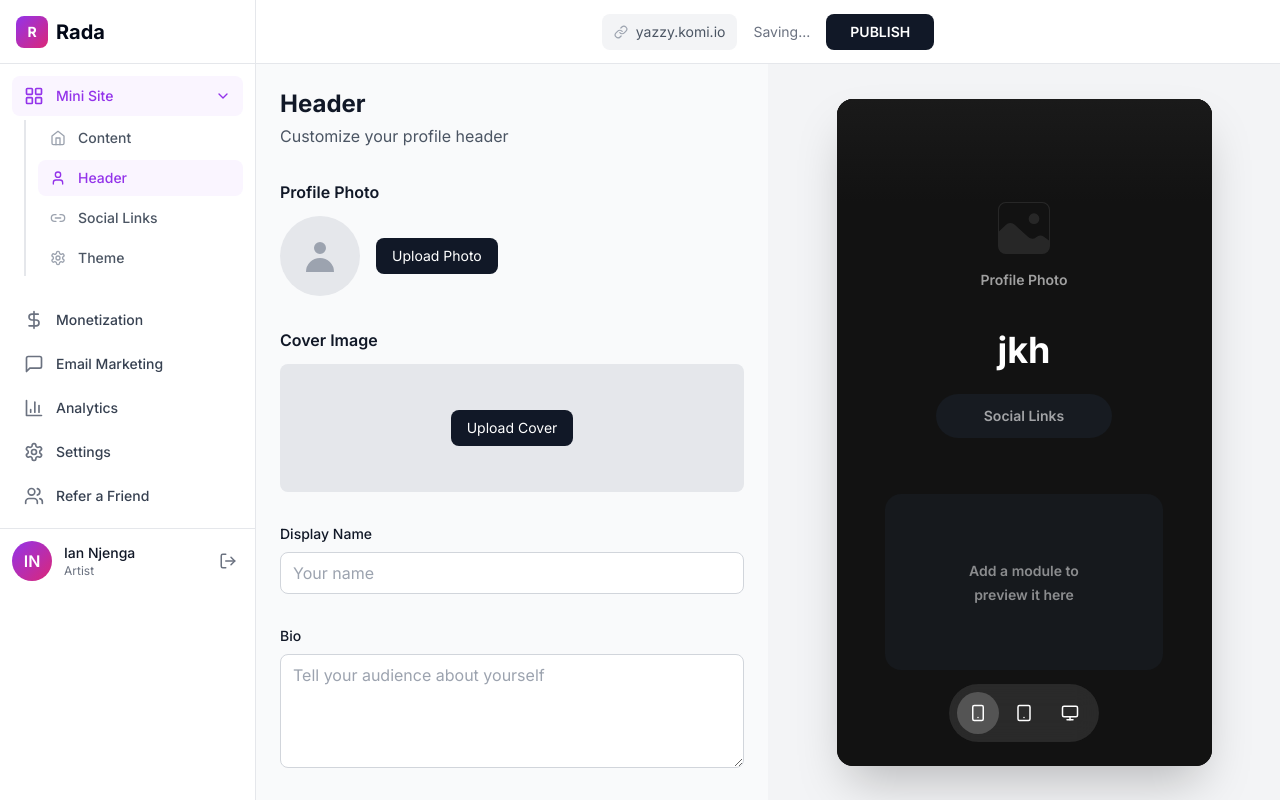
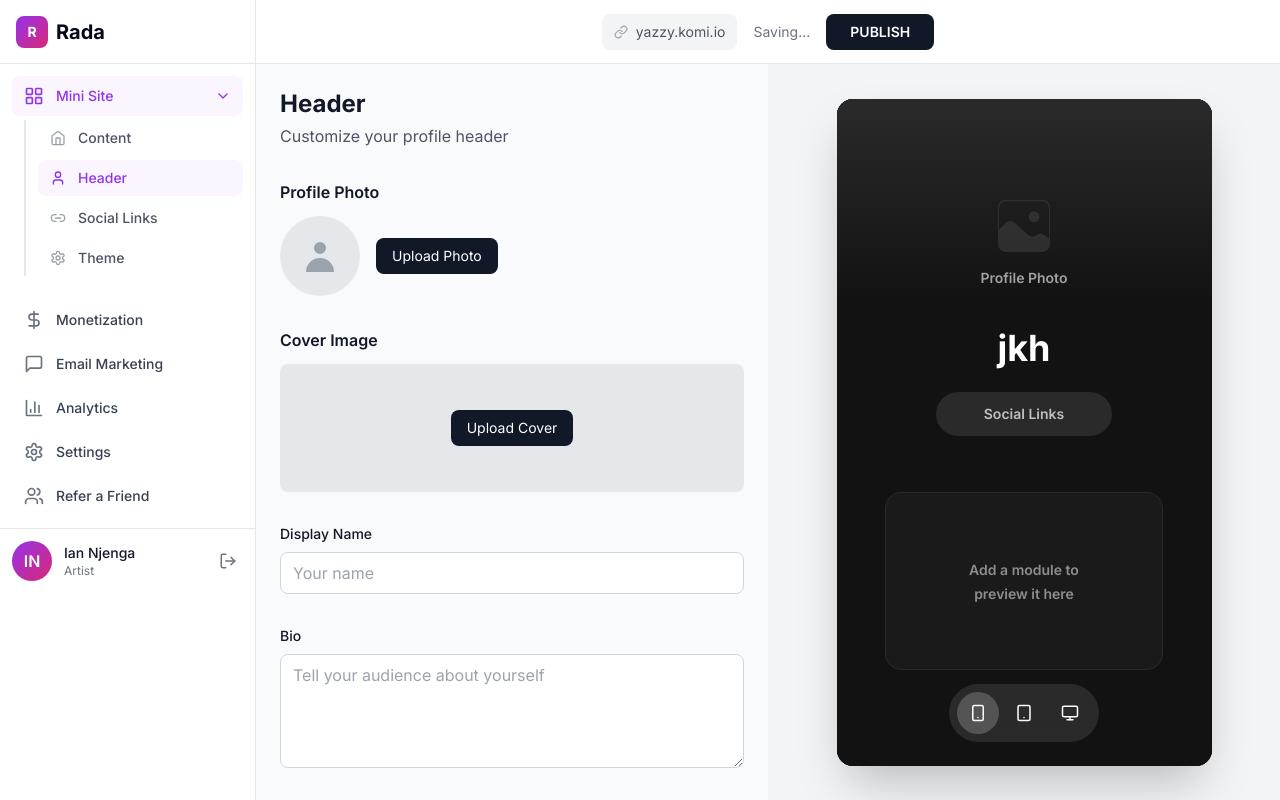
Before and after one commit to Jenks18/rada, a Next.js app: page /dashboard/header in a window 1280 px wide. Built offline with nearby package versions, Linux system fonts and the light colour scheme.

Commit message:
Improve section color contrast for better visibility of transitions

```diff
--- a/src/components/MiniSitePreview.tsx
+++ b/src/components/MiniSitePreview.tsx
@@ -43,7 +43,7 @@ export default function MiniSitePreview({
           style={{ backgroundColor }}
         >
           {/* Header with Gradient Background - Tall section */}
-          <div className="relative h-[280px]">
+          <div className="relative h-[280px] bg-[#1e1e1e]">
             {/* Cover Image or Background */}
             {coverImage ? (
               <div className="absolute inset-0">
@@ -52,7 +52,7 @@ export default function MiniSitePreview({
                 <div className="absolute inset-0 bg-gradient-to-b from-transparent via-[#121212]/50 to-[#121212]"></div>
               </div>
             ) : (
-              <div className="absolute inset-0 bg-gradient-to-b from-[#1a1a1a] via-[#121212] to-[#121212]"></div>
+              <div className="absolute inset-0 bg-gradient-to-b from-[#2a2a2a] via-[#1e1e1e] to-[#121212]"></div>
             )}
 
             {/* Profile Photo - positioned in the middle/lower part of tall header */}
@@ -75,6 +75,8 @@ export default function MiniSitePreview({
             </div>
           </div>
 
+          {/* Content Section - Darker background for contrast */}
+          <div className="flex-1 bg-[#121212]">
             {/* Artist Name */}
             <h1
               className="text-4xl font-bold text-center px-4 mt-6 mb-6"
@@ -85,15 +87,16 @@ export default function MiniSitePreview({
 
             {/* Social Links Empty State */}
             <div className="flex justify-center mb-6">
-            <div className="flex flex-col items-center py-3 px-12 rounded-full bg-gray-800/40">
-              <span className="text-white/60 font-semibold text-sm">Social Links</span>
+              <div className="flex flex-col items-center py-3 px-12 rounded-full bg-[#2a2a2a]">
+                <span className="text-white/70 font-semibold text-sm">Social Links</span>
               </div>
             </div>
 
             {/* Add Module Placeholder */}
             <div className="flex-1 flex items-start justify-center px-6 pt-8 pb-24">
-            <div className="w-full max-w-[85%] bg-gray-800/30 rounded-2xl p-16 text-center">
+              <div className="w-full max-w-[85%] bg-[#1a1a1a] border border-[#2a2a2a] rounded-2xl p-16 text-center">
                 <span className="text-white/50 font-semibold text-sm">Add a module to preview it here</span>
+              </div>
             </div>
           </div>
 
```
Lines whose indentation alone changed are shown as unchanged.
